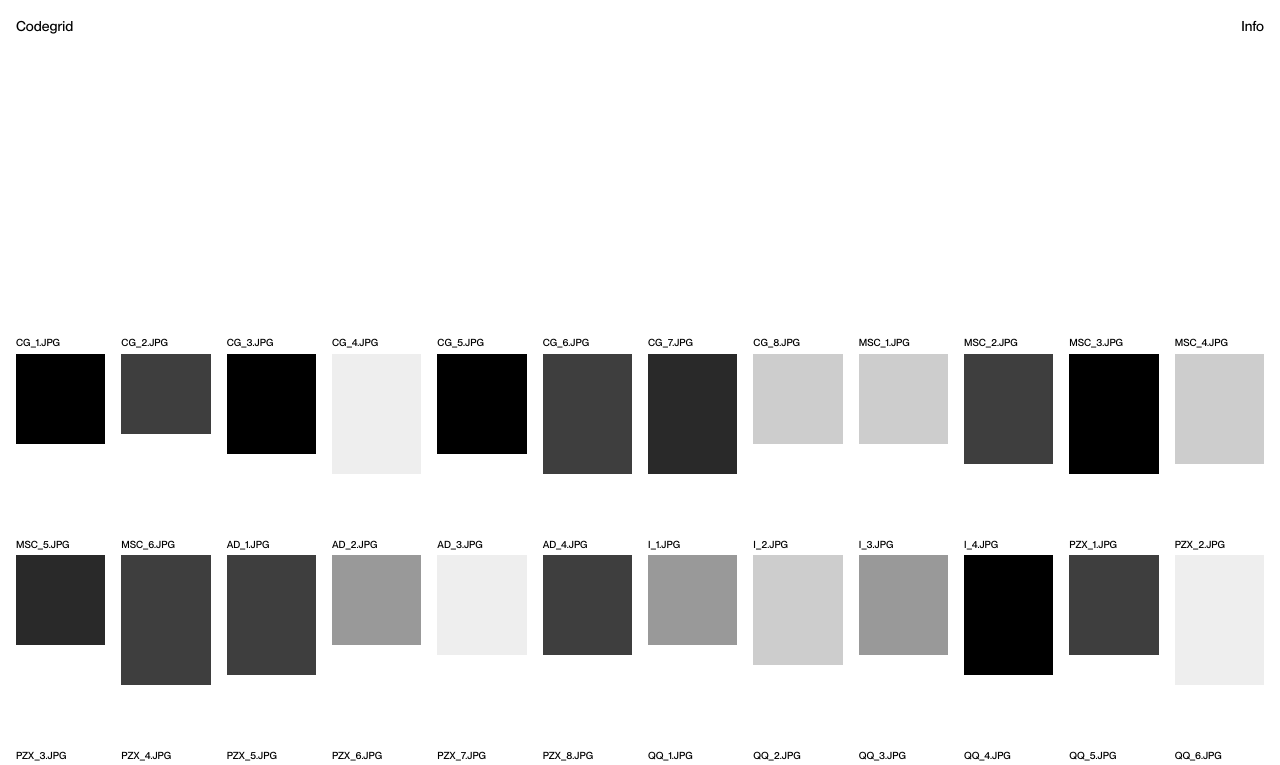
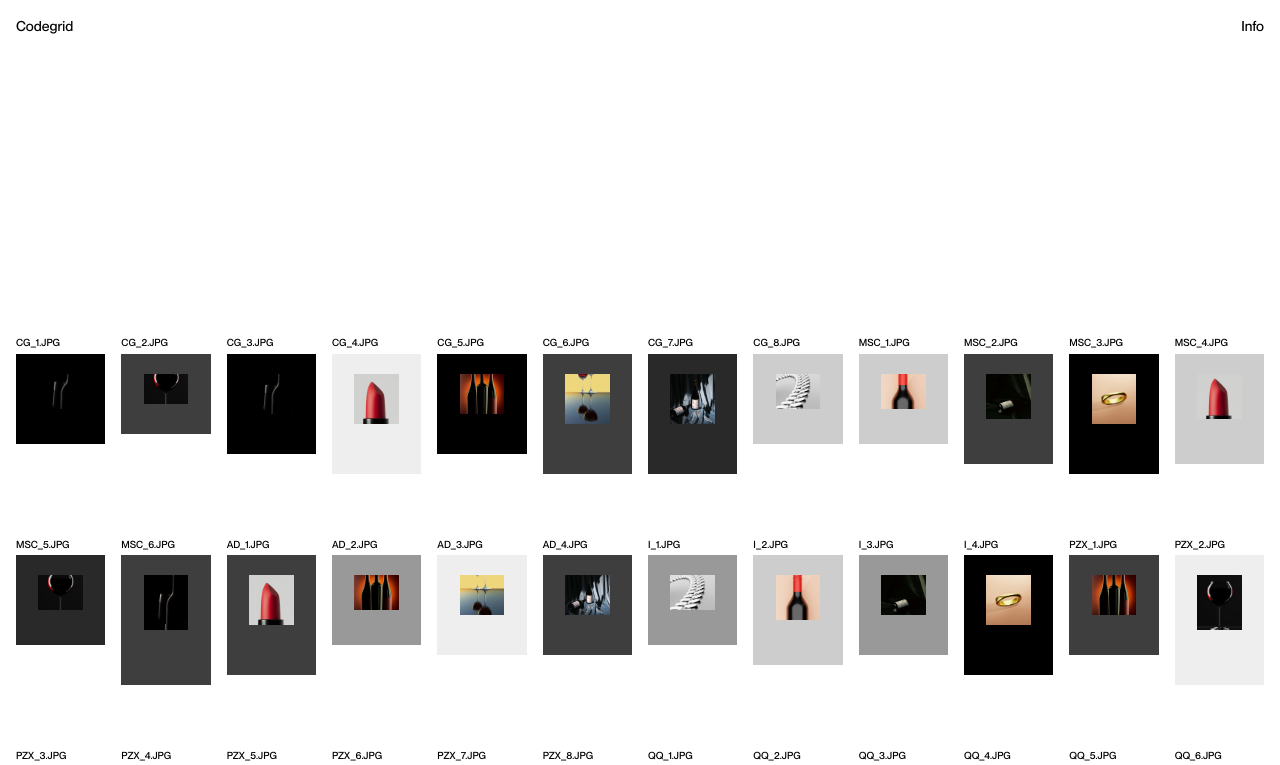
Before and after one commit to harrnish/silhouette, a React (Vite) app: page / in a window 1280 px wide. Shown: the top 765 px of the page. Built offline with nearby package versions, Linux system fonts and the light colour scheme.

Commit message:
Rendering images

```diff
--- a/src/pages/Index/Index.css
+++ b/src/pages/Index/Index.css
@@ -23,6 +23,20 @@
   font-size: 10px;
 }
 
+.index .grid-item {
+  display: flex;
+  justify-content: center;
+  align-items: flex-start;
+  padding-top: 20px;
+}
+
+.index .grid-item img {
+  width: 50%;
+  height: 50%;
+  object-fit: cover;
+  /* filter: saturate(0.5); */
+}
+
 .index .whitespace {
   width: 100%;
   height: 300px;
--- a/src/pages/Index/Index.jsx
+++ b/src/pages/Index/Index.jsx
@@ -4,7 +4,42 @@ import { ReactLenis } from "@studio-freight/react-lenis";
 import Transition from "../../components/Transition/Transition";
 
 const Index = () => {
-  const items = Array.from({ length: 60 }, (_, i) => `Item ${i + 1}`);
+  const [images, setImages] = React.useState([]);
+  const [debug, setDebug] = React.useState({
+    loading: true,
+    error: null,
+    imageCount: 0,
+  });
+
+  React.useEffect(() => {
+    const loadImages = async () => {
+      try {
+        const imageContext = import.meta.glob(
+          "../../assets/images/index/*.(png|jpg|svg)"
+        );
+        setDebug((prev) => ({
+          ...prev,
+          imageCount: Object.keys(imageContext).length,
+        }));
+
+        const loadedImages = await Promise.all(
+          Object.values(imageContext).map((importImage) => importImage())
+        );
+        const imageUrls = loadedImages.map((module) => module.default);
+        setImages(imageUrls);
+        setDebug((prev) => ({
+          ...prev,
+          loading: false,
+          imageCount: imageUrls.length,
+        }));
+      } catch (error) {
+        console.error("Error loading images:", error);
+        setDebug((prev) => ({ ...prev, loading: false, error: error.message }));
+      }
+    };
+    loadImages();
+  }, []);
+
   const heights = [80, 90, 100, 110, 120, 130];
   const colors = [
     "#eeeeee",
@@ -27,13 +62,10 @@ const Index = () => {
     ["DJB", 6],
   ];
 
-  const getRandomHeight = () => {
-    return heights[Math.floor(Math.random() * heights.length)];
-  };
-
-  const getRandomColor = () => {
-    return colors[Math.floor(Math.random() * colors.length)];
-  };
+  const getRandomHeight = () =>
+    heights[Math.floor(Math.random() * heights.length)];
+  const getRandomColor = () =>
+    colors[Math.floor(Math.random() * colors.length)];
 
   const getItemName = (index) => {
     let count = 0;
@@ -47,11 +79,24 @@ const Index = () => {
     return `UNKNOWN_${index + 1}.jpg`;
   };
 
+  if (debug.loading) {
+    return <div>Loading images...</div>;
+  }
+
+  if (debug.error) {
+    return <div>Error loading images: {debug.error}</div>;
+  }
+
   return (
     <ReactLenis root>
       <div className="index">
         <div className="grid-container">
-          {items.map((item, index) => (
+          {images.length === 0 ? (
+            <div>
+              <p>No images found. Check your image directory.</p>
+            </div>
+          ) : (
+            images.map((image, index) => (
               <div className="grid-item-wrapper" key={index}>
                 <div className="grid-item-name">
                   <p>{getItemName(index)}</p>
@@ -62,11 +107,20 @@ const Index = () => {
                     height: `${getRandomHeight()}px`,
                     backgroundColor: getRandomColor(),
                   }}
-              ></div>
+                >
+                  <img
+                    src={image}
+                    alt={`Image ${index + 1}`}
+                    onError={(e) => {
+                      console.error(`Error loading image ${index}:`, e);
+                      e.target.src = "path/to/fallback/image.jpg";
+                    }}
+                  />
                 </div>
-          ))}
               </div>
-
+            ))
+          )}
+        </div>
         <div className="whitespace"></div>
       </div>
     </ReactLenis>
```
Lines whose indentation alone changed are shown as unchanged.
